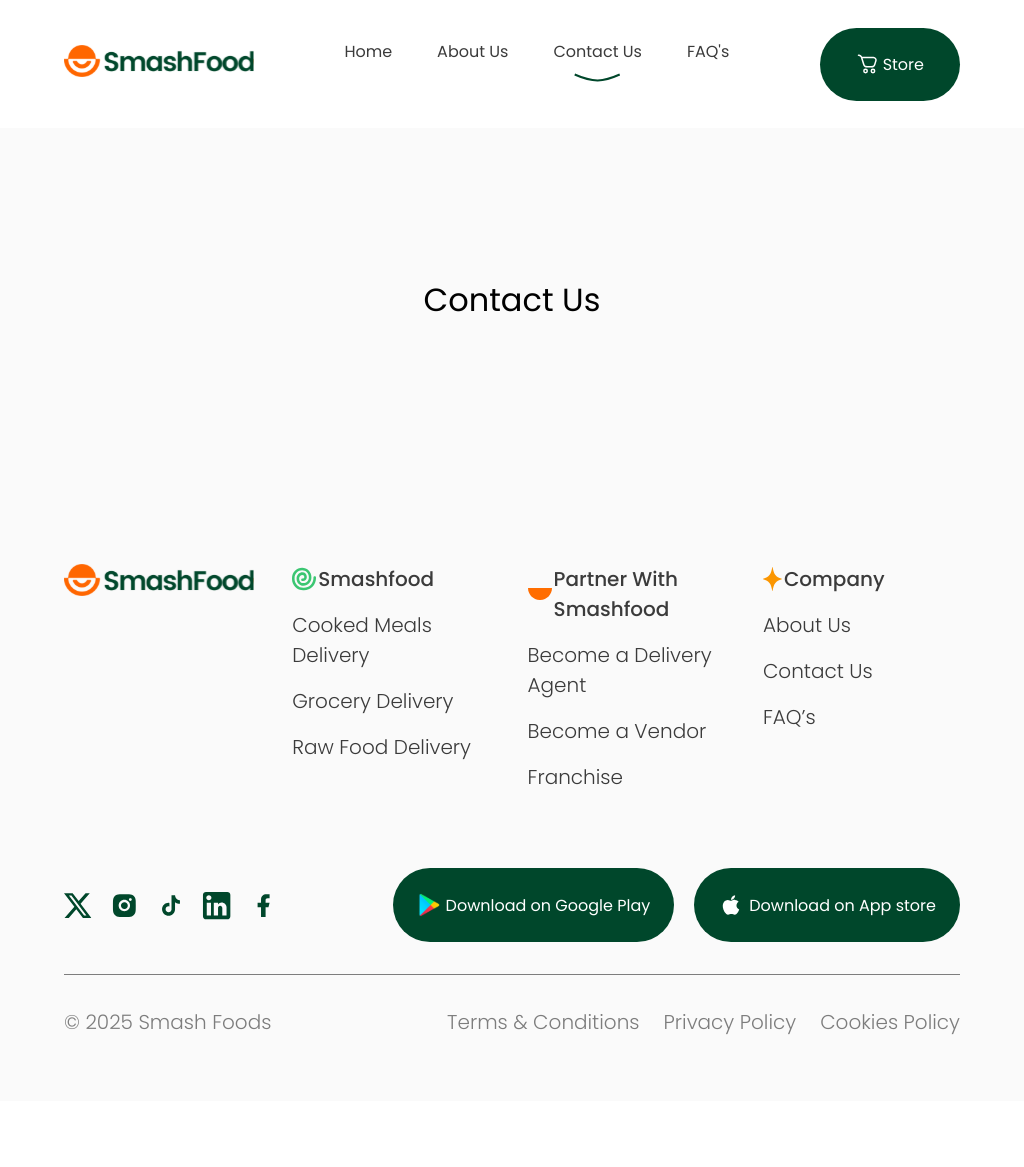
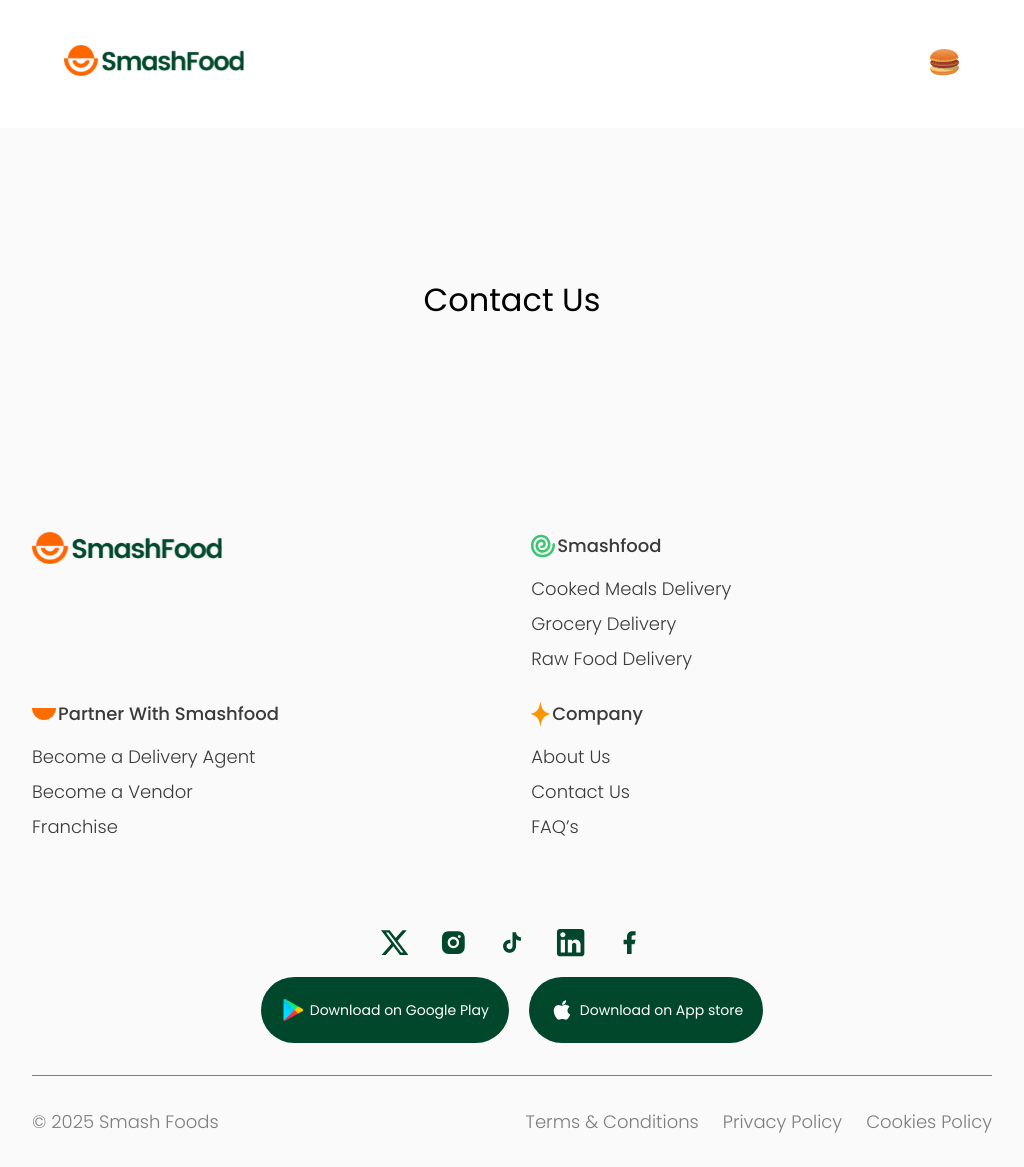
Before and after one commit to Smash-Tech-Group/Smash-Food, a Next.js app: page /contact in a window 1024 px wide. Before the commit the page ends 1101 px from the top, so only its background shows below. Built offline with nearby package versions, Linux system fonts and the light colour scheme.

Commit message:
feat: add new features

```diff
--- a/src/components/HeroImage/heroImage.module.css
+++ b/src/components/HeroImage/heroImage.module.css
@@ -91,23 +91,11 @@
   }
 }
 
-/* @media (min-width: 1025px) and (max-width: 1440px) {
-  .heroPhone {
-    max-width: 45%;
-  }
-
+@media (min-width: 1890px) {
   .food {
-    position: absolute;
-    bottom: 25%;
-    left: 25%;
-    z-index: 2;
-    width: auto;
+    left: 31%;
   }
   .line {
-    position: absolute;
-    bottom: 42%;
-    right: 10%;
-    z-index: 2;
-    max-width: 25%;
+    right: 20%;
   }
-} */
+}
--- a/src/components/footer/footer.module.css
+++ b/src/components/footer/footer.module.css
@@ -12,7 +12,7 @@
 .footerSections {
   display: flex;
   justify-content: space-between;
-  flex-wrap: wrap; /* Add wrap to allow sections to stack on smaller screens */
+  flex-wrap: wrap;
 }
 
 .section {
@@ -25,10 +25,11 @@
 }
 
 .heading {
-  font-size: 20px;
+  font-size: 1.25rem;
   font-weight: 500;
   display: flex;
   align-items: center;
+  min-width: 290px;
 }
 
 .section li {
@@ -75,6 +76,9 @@
   justify-content: center;
   align-items: center;
   font-size: 16px;
+}
+.playstoreButton:hover {
+  background-color: rgba(243, 116, 37, 1);
 }
 
 .playstoreIcon {
@@ -249,3 +253,67 @@
     justify-content: center;
   }
 }
+
+@media (min-width: 768px) and (max-width: 1024px) {
+  .footerContainer {
+    padding: 32px; /* Slightly reduced padding for medium screens */
+  }
+
+  .footerSections {
+    flex-direction: row;
+    justify-content: space-between;
+    flex-wrap: wrap;
+  }
+
+  .section {
+    width: 48%; /* Slightly larger sections for medium screens */
+    margin-bottom: 20px;
+  }
+
+  .heading {
+    font-size: 18px; /* Slightly smaller text for medium screens */
+    margin-bottom: 12px;
+  }
+
+  .section li {
+    font-size: 18px; /* Slightly smaller font size for medium screens */
+    margin-bottom: 8px;
+  }
+
+  .footerBottom {
+    flex-direction: column;
+    justify-content: space-between;
+    align-items: center;
+    gap: 20px;
+  }
+
+  .icons {
+    width: auto;
+    justify-content: space-between;
+    gap: 20px;
+  }
+
+  .icn {
+    margin-right: 10px;
+  }
+
+  .playstoreButton {
+    padding: 20px;
+    font-size: 14px;
+  }
+
+  .copyright {
+    font-size: 18px;
+  }
+  .buttons {
+    display: flex;
+    justify-content: center;
+  }
+}
+
+@media (min-width: 1890px) {
+  .footerContainer {
+    padding-left: 200px;
+    padding-right: 200px;
+  }
+}
--- a/src/components/hero/hero.module.css
+++ b/src/components/hero/hero.module.css
@@ -41,11 +41,13 @@
 }
 
 .blur {
-  width: 100%;
+  width: 80%;
   height: 60px;
   background: rgba(255, 255, 255, 1);
-  filter: blur(24px);
+
+  filter: blur(27px);
   position: absolute;
+  right: 10%;
   bottom: 170px;
   z-index: 20;
 }
@@ -76,7 +78,7 @@
 }
 
 .playstoreButton:hover {
-  opacity: 0.8;
+  background-color: rgba(243, 116, 37, 1);
 }
 
 .playstoreIcon {
@@ -90,6 +92,7 @@
 @media (max-width: 480px) {
   .heroContainer {
     margin-top: 60px;
+    padding: 0px;
   }
   .title {
     font-size: 30px;
@@ -111,7 +114,11 @@
     width: 90%; /* Scale image smaller */
   }
   .blur {
-    display: none;
+    height: 30px;
+    bottom: 170px;
+
+    filter: blur(10px);
+    text-align: center;
   }
 }
 
@@ -133,6 +140,7 @@
   .heroPhone {
     width: 85%; /* Scale image to fit tablet */
   }
+  .blur {
+    bottom: 150px;
+  }
 }
-
-/* Larger Tablets / Small Desktops */
--- a/src/components/landingHeader/index.tsx
+++ b/src/components/landingHeader/index.tsx
@@ -12,6 +12,7 @@
 import { useScroll } from "../../hooks/useScroll";
 import logo from "../../../public/assets/logo.svg";
 import cart from "../../../public/assets/cart.svg";
+import wigly from "../../../public/assets/wigly.svg";
 
 export const LandingHeader: React.FC = () => {
   const router = useRouter();
@@ -122,6 +123,13 @@
 
       <div className={styles.button}>
         <Link className={styles.getAppButton} href="">
+          <Image
+            src={wigly}
+            alt=""
+            height={46.63}
+            width={94.36}
+            className={styles.wigly}
+          />
           <Image src={cart} alt="cart" height={24} width={24} />
           Store
         </Link>
--- a/src/components/landingHeader/landingHeader.module.css
+++ b/src/components/landingHeader/landingHeader.module.css
@@ -74,7 +74,10 @@
   max-width: 100%;
 }
 .getAppButton:hover {
-  opacity: 0.6;
+  background: rgba(243, 116, 37, 1);
+}
+.wigly {
+  position: absolute;
 }
 @media (max-width: 480px) {
   .buttons {
@@ -143,7 +146,7 @@
   }
 }
 
-@media (min-width: 481px) and (max-width: 768px) {
+@media (min-width: 481px) and (max-width: 1024px) {
   .navLinks {
     display: none;
   }
@@ -183,3 +186,9 @@
     list-style: none;
   }
 }
+@media (min-width: 1890px) {
+  .headerContainer {
+    padding-left: 300px;
+    padding-right: 300px;
+  }
+}
--- a/src/components/qrSection/index.tsx
+++ b/src/components/qrSection/index.tsx
@@ -13,8 +13,8 @@
 export const QrSection = () => {
   // Using useMedia hook to detect the screen size
   const isMobile = useMedia("(max-width: 480px)");
-  const isTablet = useMedia("(min-width: 481px) and (max-width: 768px)");
-  const isDesktop = useMedia("(min-width: 769px)");
+  const isTablet = useMedia("(min-width: 481px) and (max-width: 1024px)");
+  const isDesktop = useMedia("(min-width: 1025px)");
 
   // Conditionally set the image source based on screen size
   let imageSrc;
--- a/src/components/qrSection/qrSection.module.css
+++ b/src/components/qrSection/qrSection.module.css
@@ -163,20 +163,55 @@
   }
 }
 
-/* Medium-sized devices (up to 1024px) */
 @media (min-width: 769px) and (max-width: 1024px) {
   .title {
-    font-size: 6vw; /* Make it slightly larger again for tablets */
+    font-size: 50px; /* Reduce font size for medium-sized devices */
+    margin-bottom: 5px;
   }
-  .foodImage {
-    width: 400px;
+  /* .subTitle {
+    font-size: 20px;
+    line-height: 30px;
+    margin-bottom: 70px;
+  } */
+
+  .food {
+    height: 180px;
   }
   .firstRow {
     display: flex;
-    margin-bottom: 5px;
+    margin-bottom: 50px;
+  }
+  .container {
+    padding: 32px;
+  }
+  .code {
+    text-align: center;
+  }
+  .buttons {
+    gap: 25px; /* Medium gap between buttons */
+  }
+
+  .playstoreButton {
+    font-size: 14px;
+    padding: 18px 24px;
   }
 }
 
-/* Large screens (1280px and up) */
-@media screen and (min-width: 1280px) {
+@media (min-width: 1890px) {
+  .container {
+    padding-left: 300px;
+    padding-right: 700px;
+  }
+  .title {
+    margin-right: 300px;
+  }
+  .qrCode {
+    margin-right: 300px;
+  }
+  .illustration {
+    margin-right: 300px;
+  }
+  .buttons {
+    padding-right: 300px;
+  }
 }
--- a/styles/globals.css
+++ b/styles/globals.css
@@ -7,7 +7,7 @@
 html,
 body {
   font-family: "Poppins", sans-serif;
-  max-width: 1440px;
+
   margin: 0 auto;
   scroll-behavior: smooth;
   overscroll-behavior: none;
```
Also changed, not shown: src/components/createAccount/createAccount.module.css (+18 -1 lines), src/components/faq/faq.module.css (+14 -0 lines), public/assets/wigly.svg (added).
